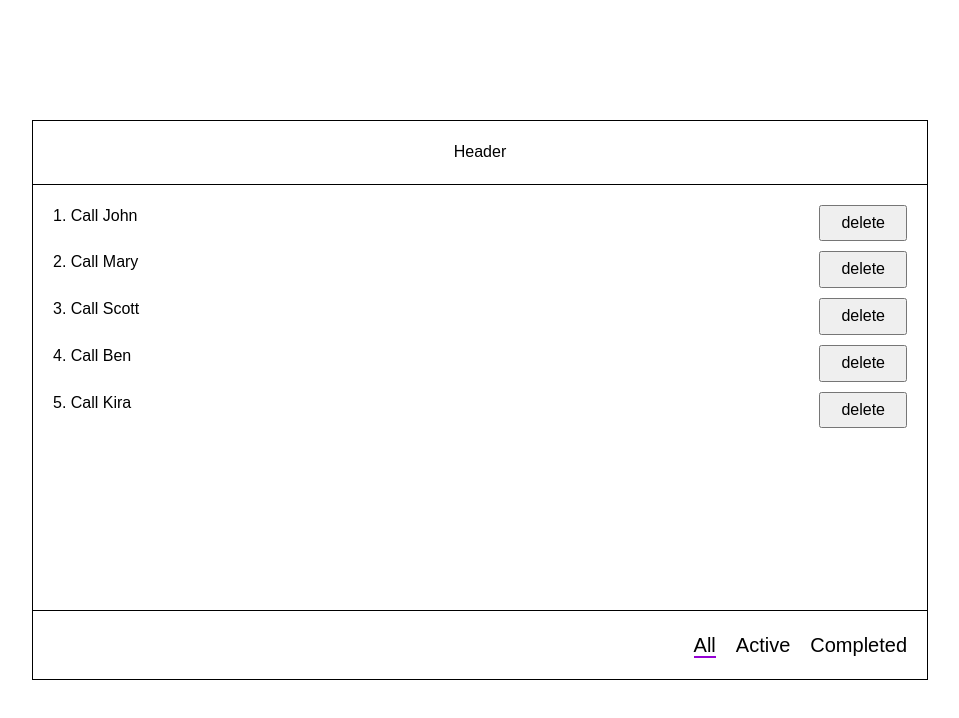
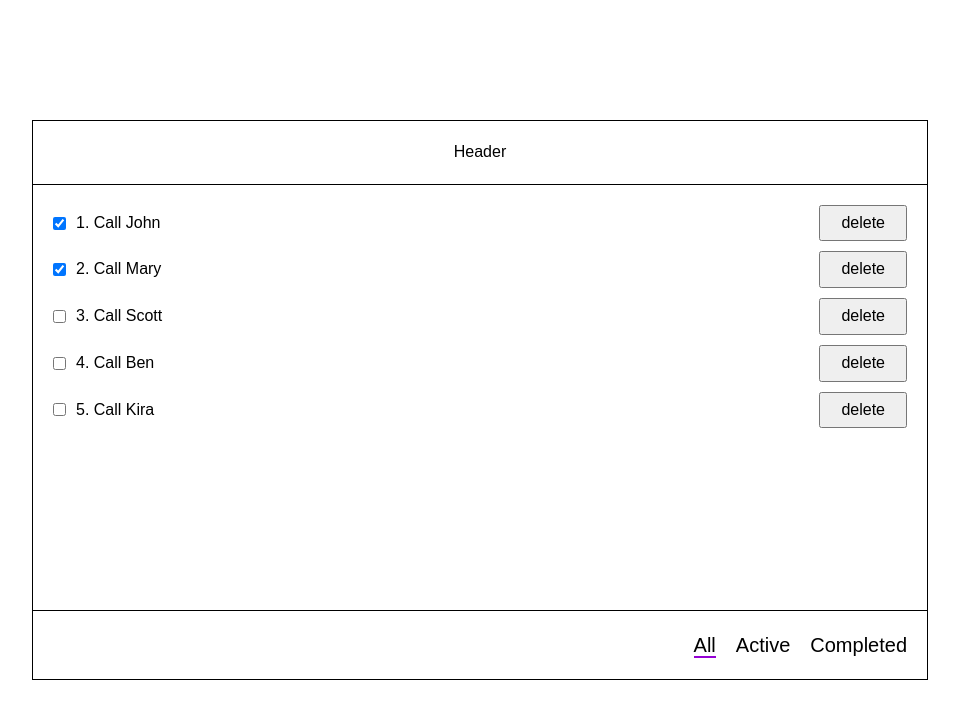
Before and after one commit to iamcoderUA/todo-list, an Angular app: page / in a window 1280 px wide. Shown: the top 718 px of the page, without its empty margins (160-1119 px from the left). Built offline with nearby package versions, Linux system fonts and the light colour scheme.

Commit message:
feat(todos:todo-items): milestone 16, add checkboxes to title and display items's current status

```diff
--- a/src/app/todos/todo-items/todo-items.component.html
+++ b/src/app/todos/todo-items/todo-items.component.html
@@ -2,7 +2,8 @@
   <ul class="todos-items__list">
     <li class="todos-items__item" *ngFor="let item of (todoItems | FilterTodoItems: complete); let i = index">
       <div class="todos-items__title">
-        {{i + 1 + '. ' + item.title}}
+        <input class="todos-items__checkbox" type="checkbox" [checked]="item.complete">
+        <span>{{i + 1 + '. ' + item.title}}</span>
       </div>
       <button class="todos-items__delete" type="button" (click)="deleteTodoItem(item.id)">delete</button>
     </li>
--- a/src/app/todos/todo-items/todo-items.component.scss
+++ b/src/app/todos/todo-items/todo-items.component.scss
@@ -9,6 +9,15 @@
         margin-bottom: 0;
       }
     }
+    &__title {
+      display: flex;
+      align-items: center;
+    }
+    &__checkbox {
+      height: auto;
+      margin-right: 10px;
+      cursor: pointer;
+    }
     &__delete {
       padding: 5px 20px;
       cursor: pointer;
```
